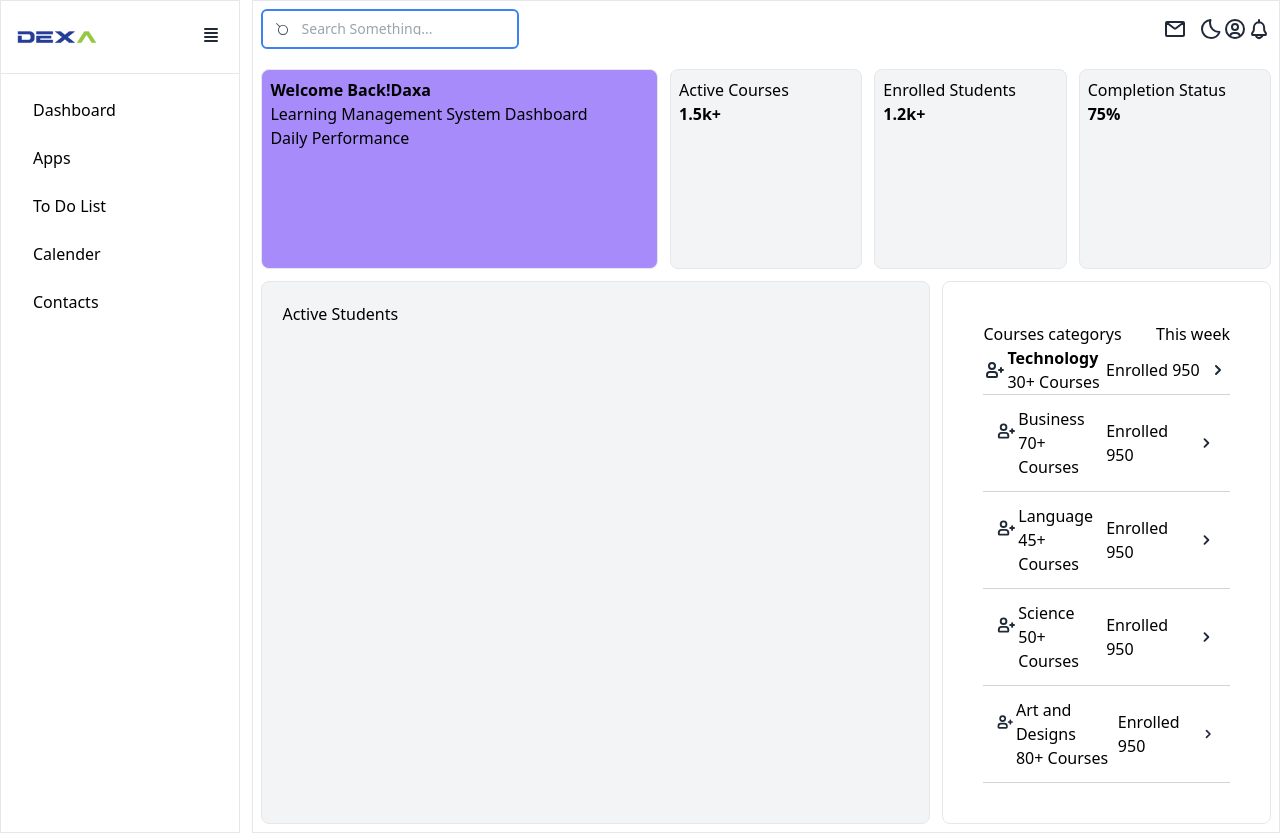
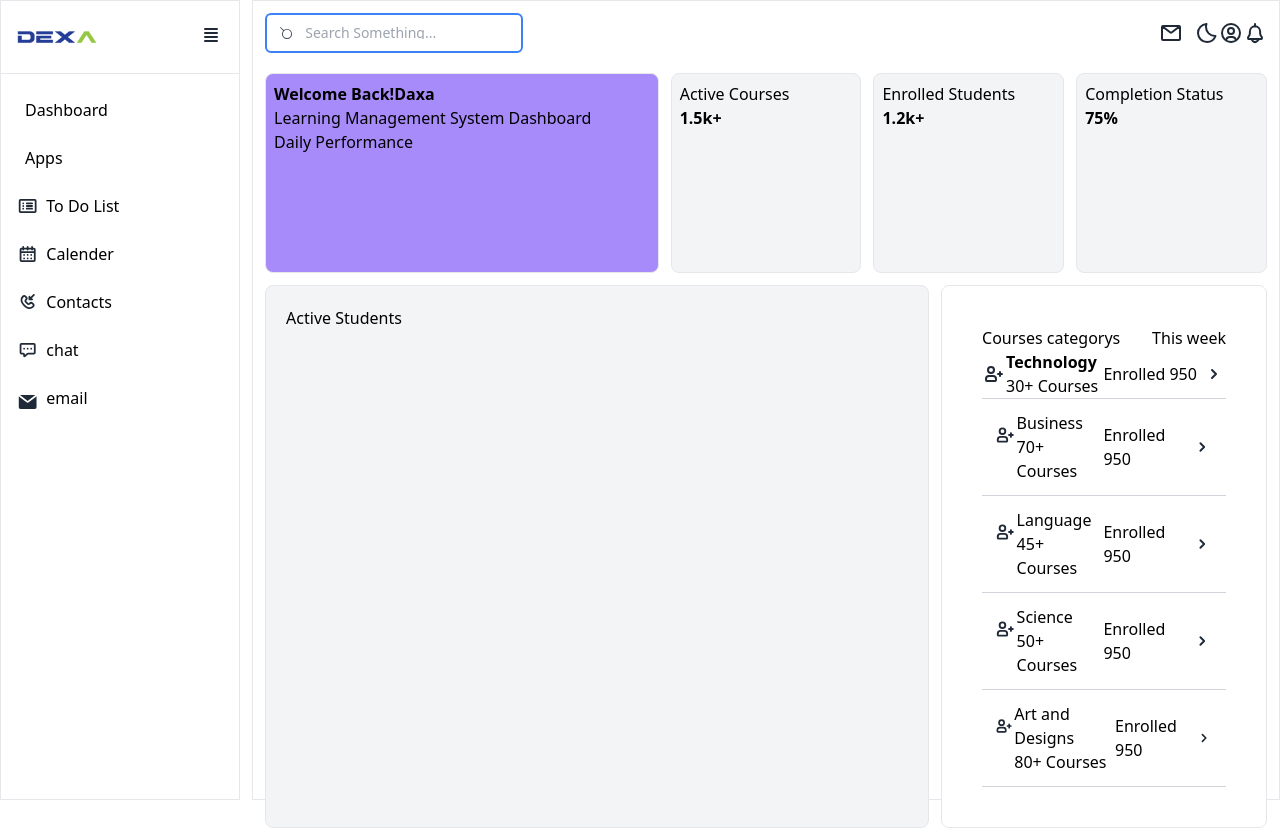
Before and after one commit to binshida-pk/Tailwind-project, a website: page src/index.html in a window 1280 px wide. Drawn offline with nearby package versions, Linux system fonts and the light colour scheme.

Commit message:
fix : height

```diff
--- a/src/index.html
+++ b/src/index.html
@@ -6,8 +6,8 @@
     <link href="./output.css" rel="stylesheet" />
     <script src="https://cdn.tailwindcss.com"></script>
   </head>
-  <body class="bg-black-300 max-h-screen">
-    <div class="flex w-full gap-3">
+  <body class="bg-black-300">
+    <div class="flex w-full gap-3 max-h-screen">
       <div id="sidebar" class="bg-white w-[300px] border">
         <div class="p-4 border-b border-gray-200">
           <div class="flex justify-between">
@@ -36,43 +36,159 @@
             <li>
               <a
                 href="#"
-                class="block px-4 py-2 rounded hover:bg-gray-200 w-full"
+                class="block px-2 py-2 rounded hover:bg-gray-200 w-full"
                 >Dashboard</a
               >
             </li>
             <li>
               <a
                 href="#"
-                class="block px-4 py-2 rounded hover:bg-gray-200 w-full"
+                class="block px-2 py-2 rounded hover:bg-gray-200 w-full"
                 >Apps</a
               >
             </li>
             <li>
+              <div class="flex justify-between">
+                <svg
+                  class="w-6 h-6 text-gray-800 dark:text-black mt-2"
+                  aria-hidden="true"
+                  xmlns="http://www.w3.org/2000/svg"
+                  width="24"
+                  height="24"
+                  fill="none"
+                  viewBox="0 0 24 24"
+                >
+                  <path
+                    stroke="currentColor"
+                    stroke-linecap="round"
+                    stroke-linejoin="round"
+                    stroke-width="2"
+                    d="M11 9h6m-6 3h6m-6 3h6M6.996 9h.01m-.01 3h.01m-.01 3h.01M4 5h16a1 1 0 0 1 1 1v12a1 1 0 0 1-1 1H4a1 1 0 0 1-1-1V6a1 1 0 0 1 1-1Z"
+                  />
+                </svg>
+
                 <a
                   href="#"
-                class="block px-4 py-2 rounded hover:bg-gray-200 w-full"
+                  class="block px-2 py-2 rounded hover:bg-gray-200 w-full"
                   >To Do List</a
                 >
+              </div>
+            </li>
+
+            <li>
+              <div class="flex justify-between">
+                <svg
+                  class="w-6 h-6 text-gray-800 dark:text-black mt-2"
+                  aria-hidden="true"
+                  xmlns="http://www.w3.org/2000/svg"
+                  width="24"
+                  height="24"
+                  fill="none"
+                  viewBox="0 0 24 24"
+                >
+                  <path
+                    stroke="currentColor"
+                    stroke-linecap="round"
+                    stroke-linejoin="round"
+                    stroke-width="2"
+                    d="M4 10h16m-8-3V4M7 7V4m10 3V4M5 20h14a1 1 0 0 0 1-1V7a1 1 0 0 0-1-1H5a1 1 0 0 0-1 1v12a1 1 0 0 0 1 1Zm3-7h.01v.01H8V13Zm4 0h.01v.01H12V13Zm4 0h.01v.01H16V13Zm-8 4h.01v.01H8V17Zm4 0h.01v.01H12V17Zm4 0h.01v.01H16V17Z"
+                  />
+                </svg>
+
+                <a
+                  href="#"
+                  class="block px-2 py-2 rounded hover:bg-gray-200 w-full"
+                  >Calender</a
+                >
+              </div>
             </li>
             <li>
+              <div class="flex justify-between">
+                <svg
+                  class="w-6 h-6 text-gray-800 dark:text-black mt-2"
+                  aria-hidden="true"
+                  xmlns="http://www.w3.org/2000/svg"
+                  width="24"
+                  height="24"
+                  fill="none"
+                  viewBox="0 0 24 24"
+                >
+                  <path
+                    stroke="currentColor"
+                    stroke-linecap="round"
+                    stroke-linejoin="round"
+                    stroke-width="2"
+                    d="M19.0225 4 14 8.98132m0 0 3.03.00002M14 8.98132V5.99998m4.2327 8.51492-1.1431-1.1439c-1.143-1.1439-1.9758-.3696-2.8382.4565-.3159.3161-.7443.4936-1.1911.4936-.4467 0-.8751-.1775-1.191-.4936L9.998 11.9549c-.65643-.6564-.92477-1.4591 0-2.38383.8488-.86837 1.6837-1.61177.4926-2.8037L9.2995 5.57544c-.90492-.90556-1.99137-.383-2.61843.23625-3.13257 3.1118-1.72021 6.77001 1.41066 9.90141s6.78747 4.5465 9.90477 1.4254c.1744-.1461.551-.565.6473-.7712.0962-.2062.1461-.4311.1461-.6587 0-.2277-.0499-.4525-.1461-.6588-.0963-.2062-.2366-.3888-.4111-.5349Z"
+                  />
+                </svg>
+
                 <a
                   href="#"
-                class="block px-4 py-2 rounded hover:bg-gray-200 w-full"
-                >Calender</a
+                  class="block px-2 py-2 rounded hover:bg-gray-200 w-full"
+                  >Contacts</a
                 >
+              </div>
             </li>
+
             <li>
+              <div class="flex justify-between">
+                <svg
+                  class="w-6 h-6 text-gray-800 dark:text-black mt-2"
+                  aria-hidden="true"
+                  xmlns="http://www.w3.org/2000/svg"
+                  width="24"
+                  height="24"
+                  fill="none"
+                  viewBox="0 0 24 24"
+                >
+                  <path
+                    stroke="currentColor"
+                    stroke-linecap="round"
+                    stroke-linejoin="round"
+                    stroke-width="2"
+                    d="M16 10.5h.01m-4.01 0h.01M8 10.5h.01M5 5h14a1 1 0 0 1 1 1v9a1 1 0 0 1-1 1h-6.6a1 1 0 0 0-.69.275l-2.866 2.723A.5.5 0 0 1 8 18.635V17a1 1 0 0 0-1-1H5a1 1 0 0 1-1-1V6a1 1 0 0 1 1-1Z"
+                  />
+                </svg>
+
                 <a
                   href="#"
-                class="block px-4 py-2 rounded hover:bg-gray-200 w-full"
-                >Contacts</a
+                  class="block px-2 py-2 rounded hover:bg-gray-200 w-full"
+                  >chat</a
                 >
+              </div>
+            </li>
+
+            <li>
+              <div class="flex justify-between">
+                <svg
+                  class="w-6 h-6 text-gray-800 dark:text-black mt-3"
+                  aria-hidden="true"
+                  xmlns="http://www.w3.org/2000/svg"
+                  width="24"
+                  height="24"
+                  fill="currentColor"
+                  viewBox="0 0 24 24"
+                >
+                  <path
+                    d="M2.038 5.61A2.01 2.01 0 0 0 2 6v12a2 2 0 0 0 2 2h16a2 2 0 0 0 2-2V6c0-.12-.01-.238-.03-.352l-.866.65-7.89 6.032a2 2 0 0 1-2.429 0L2.884 6.288l-.846-.677Z"
+                  />
+                  <path
+                    d="M20.677 4.117A1.996 1.996 0 0 0 20 4H4c-.225 0-.44.037-.642.105l.758.607L12 10.742 19.9 4.7l.777-.583Z"
+                  />
+                </svg>
+
+                <a
+                  href="#"
+                  class="block px-2 py-2 rounded hover:bg-gray-200 w-full"
+                  >email</a
+                >
+              </div>
             </li>
           </ul>
         </nav>
       </div>
 
-      <div id="mainContent" class="w-full border p-2">
+      <div id="mainContent" class="w-full border p-3">
         <div class="flex justify-between items-center">
           <div
             class="flex h-10 rounded-md border-2 border-blue-500 overflow-hidden p-3"
```
Lines whose indentation alone changed are shown as unchanged.
